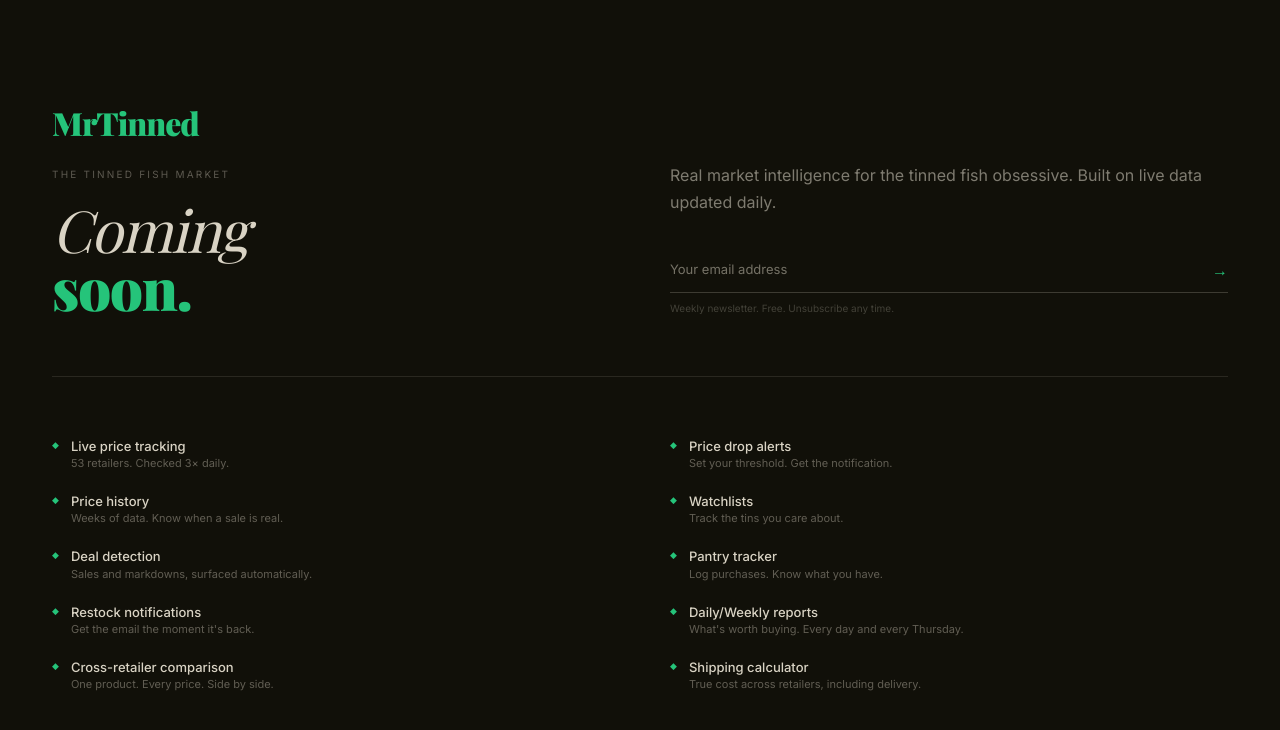
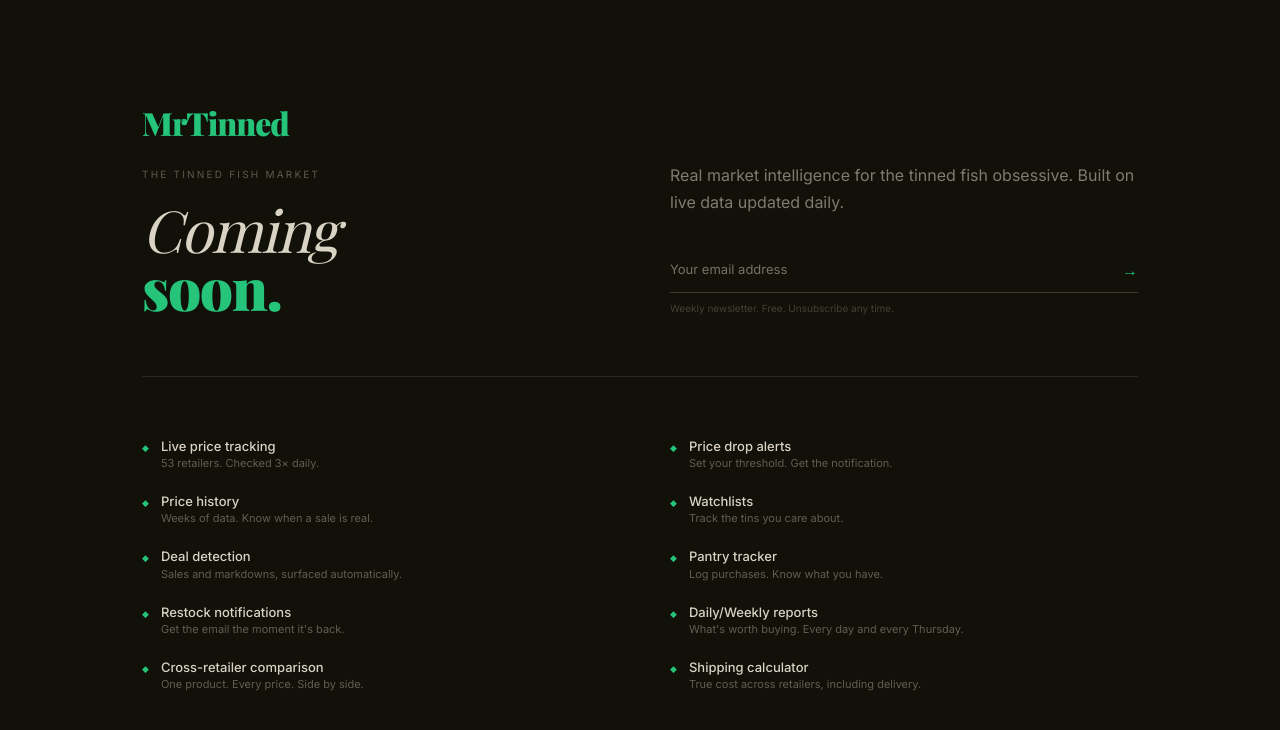
Before and after one commit to ariasites/mrtinned-comingsoon, a Next.js app: page / in a window 1280 px wide. Shown: the top 730 px of the page. Built offline with nearby package versions, Linux system fonts and the light colour scheme.

Commit message:
Fix content width constraint and feature bullet rendering

```diff
--- a/app/page.tsx
+++ b/app/page.tsx
@@ -17,32 +17,13 @@ const FEATURES = [
 
 function FeatureItem({ title, desc }: { title: string; desc: string }) {
   return (
-    <div style={{ display: 'flex', gap: '12px', alignItems: 'flex-start' }}>
-      <span style={{
-        display:    'inline-block',
-        color:      '#25c47a',
-        fontSize:   '9px',
-        flexShrink: 0,
-        paddingTop: '3px',
-        lineHeight: 1,
-        fontStyle:  'normal',
-      }}>◆</span>
+    <div style={{ display: 'flex', flexDirection: 'row', gap: '12px' }}>
+      <span style={{ color: '#25c47a', fontSize: '9px', marginTop: '4px', flexShrink: 0 }}>◆</span>
       <div>
-        <div style={{
-          fontFamily: 'var(--font-inter), sans-serif',
-          fontSize:   '13px',
-          fontWeight: 500,
-          color:      '#d9d3c4',
-          lineHeight: 1.4,
-        }}>
+        <div style={{ fontFamily: 'var(--font-inter), sans-serif', fontSize: '13px', fontWeight: 500, color: '#d9d3c4', lineHeight: 1.4 }}>
           {title}
         </div>
-        <div style={{
-          fontFamily: 'var(--font-inter), sans-serif',
-          fontSize:   '11px',
-          color:      'rgba(217,211,196,0.4)',
-          lineHeight: 1.55,
-        }}>
+        <div style={{ fontFamily: 'var(--font-inter), sans-serif', fontSize: '11px', color: 'rgba(217,211,196,0.4)', lineHeight: 1.55 }}>
           {desc}
         </div>
       </div>
@@ -84,10 +65,9 @@ export default function Home() {
       display:        'flex',
       flexDirection:  'column',
       justifyContent: 'center',
-      padding:        '52px',
       boxSizing:      'border-box',
     }}>
-      <div>
+      <div style={{ maxWidth: '1100px', margin: '0 auto', padding: '52px 52px', width: '100%' }}>
 
         {/* TOP SECTION */}
         <div style={{
@@ -152,8 +132,8 @@ export default function Home() {
             </h1>
           </div>
 
-          {/* Right column — aligned to bottom of left column */}
-          <div style={{ alignSelf: 'end' }}>
+          {/* Right column */}
+          <div>
             <p style={{
               fontFamily: 'var(--font-inter), sans-serif',
               fontSize:   '16px',
```
